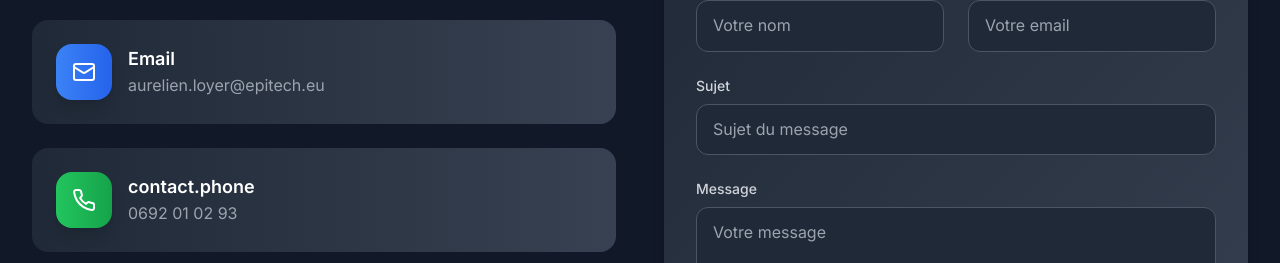
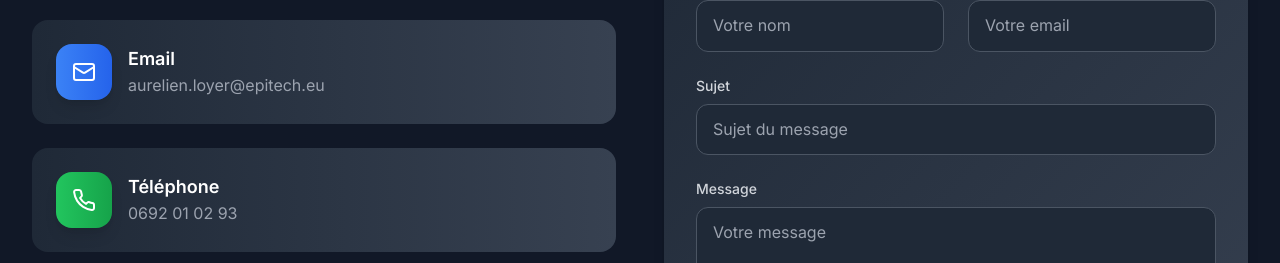
Before and after one commit to aurelien-loyer/aurelien-loyer.github.io, a React (Vite) app: page / in a window 1280 px wide. Shown: the part 4292-4555 px from the top of the page. Built offline with nearby package versions, Linux system fonts and the light colour scheme.

Commit message:
fix: contact word

```diff
--- a/src/components/Contact.tsx
+++ b/src/components/Contact.tsx
@@ -24,7 +24,7 @@ const Contact: React.FC = () => {
     },
     {
       icon: Phone,
-      title: t('contact.phone') || 'Téléphone',
+      title: 'Téléphone',
       content: '0692 01 02 93',
       href: 'tel:+262692010293',
       color: 'from-green-500 to-green-600',
```
